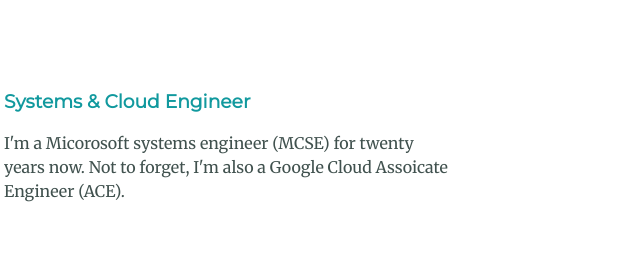
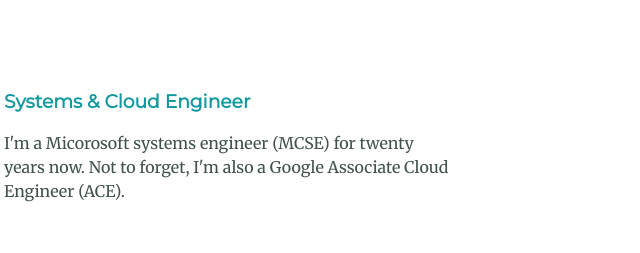
Before and after one commit to vneeplo/cv, a plain HTML site: page index.html in a window 1280 px wide. Shown: the part 2060-2313 px from the top of the page, 506-1146 px from the left. Drawn offline with Linux system fonts and the light colour scheme.

Commit message:
Corrected error in ACE.

```diff
--- a/index.html
+++ b/index.html
@@ -37,7 +37,7 @@
         <div class="skill-row">
           <img class="engineering-img" src="images/skill3.png" alt="engineering">
           <h3>Systems & Cloud Engineer</h3>
-          <p>I'm a Micorosoft systems engineer (MCSE) for twenty years now.  Not to forget, I'm also a Google Cloud Assoicate Engineer (ACE).</p>
+          <p>I'm a Micorosoft systems engineer (MCSE) for twenty years now.  Not to forget, I'm also a Google Associate Cloud Engineer (ACE).</p>
         </div>
       </div>
       <hr>
```
